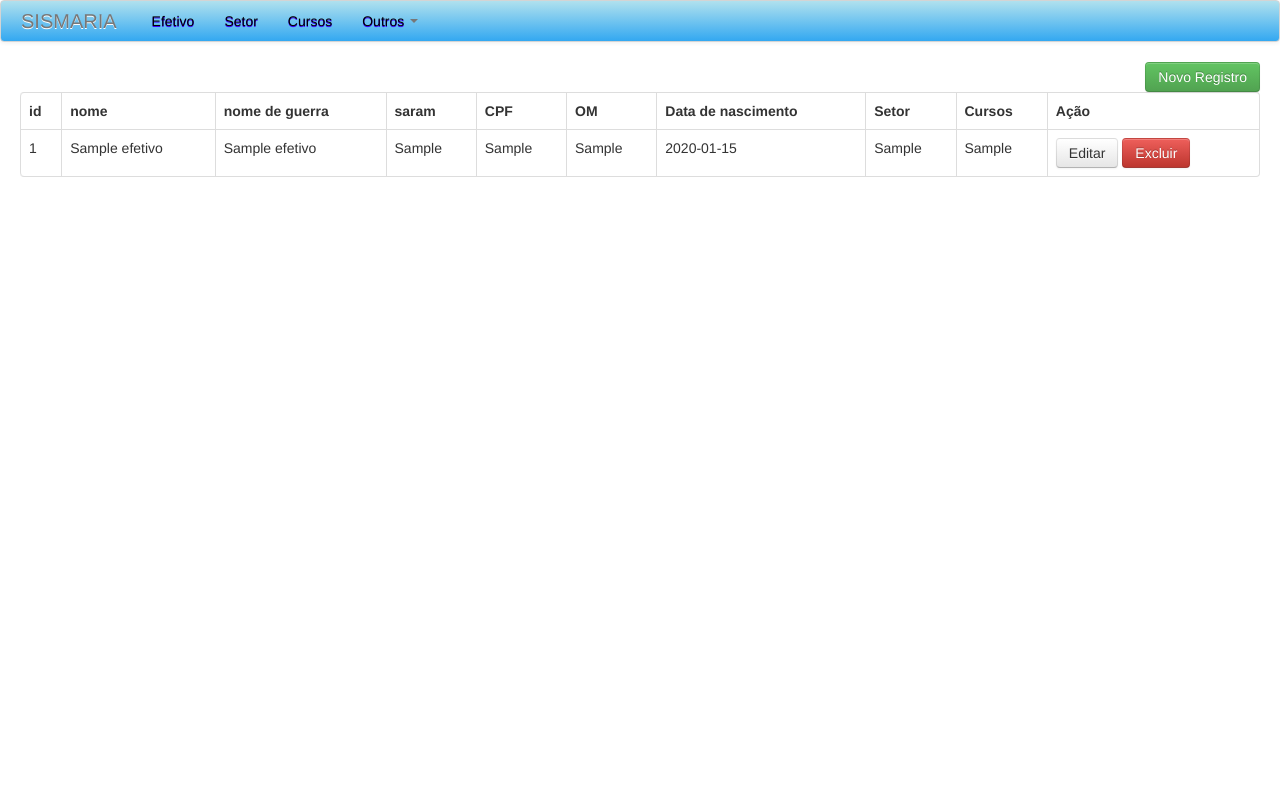
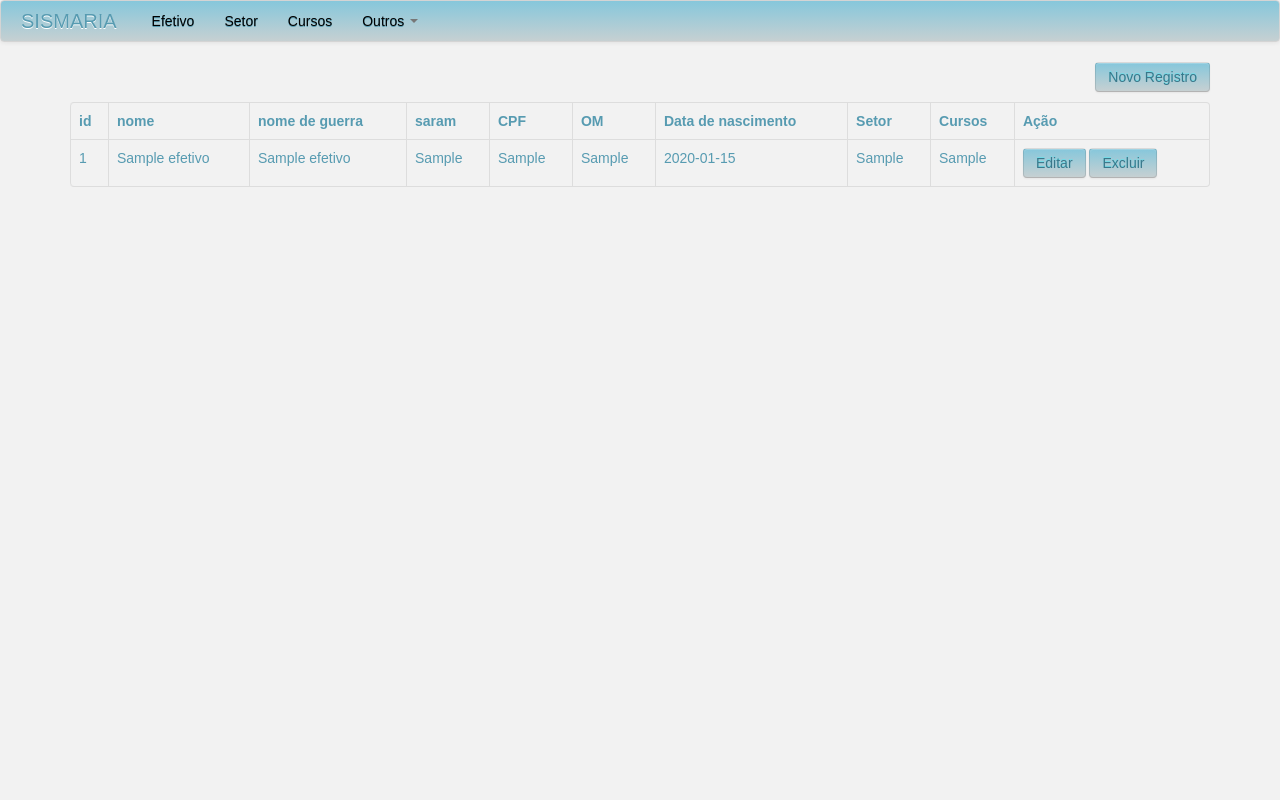
Before and after one commit to maducarval/crud, a PHP site: page /index.php in a window 1280 px wide. Run offline with PHP 8.4, Linux system fonts and the light colour scheme; tables that the repository leaves empty or names only in its code hold one stand-in row (values such as "Sample post").

Commit message:
melhorando o css

```diff
--- a/curso/atualizar_curso.php
+++ b/curso/atualizar_curso.php
@@ -15,7 +15,7 @@ $PDOStatement = $con->query("SELECT * FROM cursos WHERE id= '$id'");
 $dadosCurso = $PDOStatement->fetchObject();
 ?>
     <div>
-        <h2>Atualizar Curso</h2>
+        <h2 class="form-horizontal">Atualizar Curso</h2>
         <form class="form-horizontal" method="POST">
             <div class="control-group">
                 <label class="control-label" for="inputNome">Nome Curso:</label>
--- a/curso/cadastrar_curso.php
+++ b/curso/cadastrar_curso.php
@@ -4,7 +4,7 @@ $con = Banco::conectar();
 ?>
 <div>
 
-    <h2>Cadastrar Curso</h2>
+    <h2 class="form-horizontal">Cadastrar Curso</h2>
     <form class="form-horizontal" method="POST">
         <div class="control-group">
             <label class="control-label" for="inputNome">Nome curso:</label>
--- a/curso/index_cursos.php
+++ b/curso/index_cursos.php
@@ -12,6 +12,7 @@ $cursos = $con->query("SELECT * FROM cursos")->FetchAll(5);
 
 <div class="container-fluid">
         <a class="btn btn-success pull-right" href="?page=cadastrar_curso">Novo Registro</a>
+        <br><br>
         <table class="table table-bordered">
             <thead>
                 <tr>
--- a/efetivo/atualizar_efetivo.php
+++ b/efetivo/atualizar_efetivo.php
@@ -43,7 +43,7 @@ $cursosMilitar = $con->query("SELECT curso_id FROM efetivo_cursos WHERE efetivo_
 
 ?>
     <div>
-        <h2>Atualizar</h2>
+        <h2 class="form-horizontal">Atualizar</h2>
         <form class="form-horizontal" method="POST">
             <div class="control-group">
                 <label class="control-label" for="inputEmail">Nome completo:</label>
--- a/efetivo/cadastrar_efetivo.php
+++ b/efetivo/cadastrar_efetivo.php
@@ -6,7 +6,7 @@ $cursos = $con->query("SELECT * FROM cursos")->FetchAll(5);
 
 ?>
 <div>
-    <h2>Cadastramento</h2>
+    <h2 class="form-horizontal">Cadastramento</h2>
     <form class="form-horizontal" method="POST">
         <div class="control-group">
             <label class="control-label" for="inputEmail">Nome completo:</label>
--- a/efetivo/delete_efetivo.php
+++ b/efetivo/delete_efetivo.php
@@ -2,7 +2,7 @@
   <div class="modal-dialog">
 
     <div class="modal-content">
-      <form action="?page=efetivo" method="POST">
+      <form action="?page=efetivos" method="POST">
       <div class="modal-header">
         <button type="button" class="close" data-dismiss="modal">&times;</button>
         <h4 class="modal-title">Excluir usuário</h4>
--- a/efetivo/index_efetivo.php
+++ b/efetivo/index_efetivo.php
@@ -32,7 +32,8 @@ foreach ($efetivo as $militar) :
 endforeach;
 ?>
 <div class="container-fluid">
-    <a class="btn btn-success pull-right" href="?page=cadastrar_efetivo">Novo Registro</a>
+    <a class="btn btn-create pull-right" href="?page=cadastrar_efetivo">Novo Registro</a>
+    <br><br>
     <table class="table table-bordered">
         <thead>
             <tr>
@@ -62,8 +63,8 @@ endforeach;
                     <td><?php echo $militar->sigla_setor ?></td>
                     <td><?php echo implode(" | ", $militar->cursos) ?></td>
                     <td>
-                        <a class="btn" href="?page=atualizar_efetivo&id=<?php echo $militar->id ?>">Editar</a>
-                        <a href="" class="btn btn-danger btnDelete" data-id="<?php echo $militar->id ?>" data-toggle="modal" data-target="#modalDelete">Excluir</a>
+                        <a class="btn btn-edit" href="?page=atualizar_efetivo&id=<?php echo $militar->id ?>">Editar</a>
+                        <a href="" class=" btn btn-delete btnDelete" data-id="<?php echo $militar->id ?>" data-toggle="modal" data-target="#modalDelete">Excluir</a>
 
                     </td>
                 </tr>
--- a/header.php
+++ b/header.php
@@ -8,45 +8,68 @@
     <title><?php echo $page ?></title>
 
     <style>
+        :root {
+            --fundo: #F2F2F2;
+            --cor_texto: #579BB1;
+            --cor_texto_escuro: #3A778A;
+            --azul-gradiente: linear-gradient(to bottom, #86c7db, #c6d0d2);
+        }
+
+        body {
+            display: block;
+            align-items: center;
+            justify-content: center;
+            flex-direction: column;
+            height: 100vh;
+            font-family: 'Poppins', sans-serif;
+            background-color: var(--fundo);
+            color: var(--cor_texto);
+        }
+
         .btn-primary {
-            color: yellow;
-            background-color: aqua;
+            color: var(--cor_texto);
+            background-color: var(--fundo);
         }
 
         .navbar-inner {
-            background-image: linear-gradient(to bottom, #b0e1ee, #33a8f1);
+            background-image: var(--azul-gradiente);
         }
 
         .navbar .nav>li>a {
             color: #000000;
-            text-shadow: 0 1px 0 #3c00ff;
+            text-shadow: 0 1px 0 var(--cor_texto);
         }
 
-        section.form-section {
-            padding: 60px;
-            background: #e7e7e7;
+        .navbar .brand {
+            color: var(--cor_texto);
         }
 
-        form.form {
-            width: 50%;
-            background: #fff;
-            margin: 0 auto;
-            padding: 30px;
-            font-size: 1em;
-            font-weight: bold;
-            border: 1px solid #cec9c9;
+        .navbar .brand:hover,
+        .navbar .brand:focus {
+            text-decoration: none;
+            color: var(--cor_texto_escuro);
         }
 
-        section.form-section h1 label {
+        .container-fluid {
             text-align: center;
-            margin-bottom: 50px;
+            margin: 0 50px;
         }
 
-        div#header {
-            background: #000;
-            padding: 10px;
-            color: #fff;
-            font-weight: bold;
+        .form-horizontal,
+        .control-label {
+            display: flex;
+            flex-direction: column;
+            align-items: center;
+        }
+
+        .btn-create,
+        .btn-delete,
+        .btn-edit {
+            color: var(--cor_texto_escuro);
+            text-shadow: 0 -1px 0 rgba(0, 0, 0, 0.25);
+            background-color: var(--fundo);
+            background-image: var(--azul-gradiente);
+            text-shadow: 0 -1px 0 rgba(112, 220, 232, 0.92);
         }
     </style>
 </head>
--- a/index.php
+++ b/index.php
@@ -1,5 +1,5 @@
 <!DOCTYPE html>
-<html lang="en">
+<html lang="pt-br">
 <?php $page = isset($_GET["page"]) ? $_GET["page"] : "efetivo"; ?>
 <?php include_once("header.php") ?>
 
--- a/setor/atualizar_setor.php
+++ b/setor/atualizar_setor.php
@@ -20,7 +20,7 @@ $PDOStatement = $con->query("SELECT * FROM setor WHERE id= '$id'");
 $dadosSetor = $PDOStatement->fetchObject();
 ?>
     <div>
-        <h2>Atualizar Setor</h2>
+        <h2 class="form-horizontal">Atualizar Setor</h2>
         <form class="form-horizontal" method="POST">
             <div class="control-group">
                 <label class="control-label" for="inputSetro">Nome setor:</label>
--- a/setor/cadastrar_setor.php
+++ b/setor/cadastrar_setor.php
@@ -4,7 +4,7 @@ $con = Banco::conectar();
 ?>
     <div>
 
-<h2>Cadastrar Setor</h2>
+<h2 class="form-horizontal">Cadastrar Setor</h2>
     <form class="form-horizontal" method="POST">
         <div class="control-group">
             <label class="control-label" for="inputSetro">Nome setor:</label>
--- a/setor/index_setor.php
+++ b/setor/index_setor.php
@@ -10,6 +10,7 @@ $setores = $con->query("SELECT * FROM setor")->FetchAll(5);
 ?>
     <div class="container-fluid">
         <a class="btn btn-success pull-right" href="?page=cadastrar_setor">Novo Registro</a>
+        <br><br>
         <table class="table table-bordered">
             <thead>
                 <tr>
```
